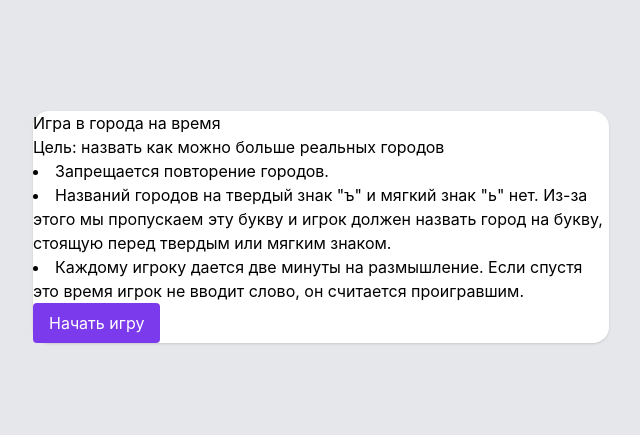
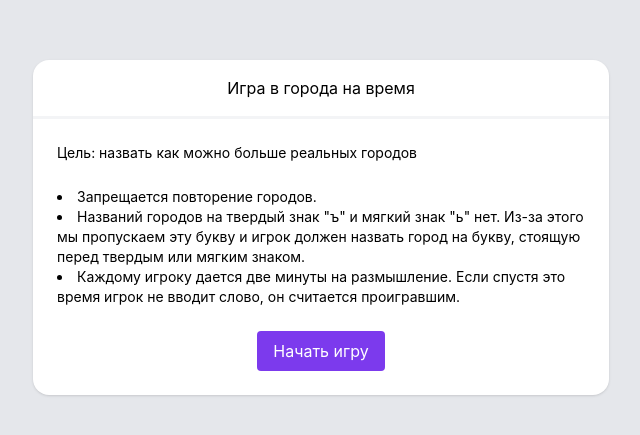
Before and after one commit to Malacar-Miles/cities, a React (Create React App) app: page / in a window 1280 px wide. Shown: the part 173-608 px from the top of the page, without its empty margins (319-959 px from the left). Built offline with nearby package versions, Linux system fonts and the light colour scheme.

Commit message:
Did lots of style polishing, styles are almost final. Will start working on timers next.

```diff
--- a/src/ui/components/button.tsx
+++ b/src/ui/components/button.tsx
@@ -3,17 +3,20 @@ const Button = ({
   isInactive = false,
   onClick,
   children,
+  className,
 }: {
   type: "normal" | "small";
   isInactive?: boolean;
   onClick?: () => void;
   children: React.ReactNode;
+  className?: string;
 }) => {
   const handleClick = () => {
     if (!isInactive && onClick) onClick();
   };
 
   let style = "flex items-center text-white";
+  if (className) style += " " + className;
 
   switch (type) {
     case "normal":
--- a/src/ui/pages/endgame.tsx
+++ b/src/ui/pages/endgame.tsx
@@ -18,13 +18,17 @@ const EndgameScreen = ({
       : "К сожалению, твое время вышло!\nТвой противник победил!";
 
   return (
-    <div className="w-full">
+    <div className="w-full p-10 flex flex-col gap-8 items-center whitespace-pre-wrap text-center text-xl">
       <h2>{headerText}</h2>
-      <p>Всего было перечислено городов: {getUsedCitiesAmount()}</p>
-      <p>Очень неплохой результат!</p>
-      <p>Последний город, названный победителем</p>
-      <p className="font-bold capitalize">{getLastUsedCity()}</p>
-      <Button type="normal" onClick={startNewGame}>
+      <p>
+        Всего было перечислено городов: {getUsedCitiesAmount()}
+        {"\n"}Очень неплохой результат!
+      </p>
+      <div className="flex flex-col gap-1.5">
+        <p>Последний город, названный победителем:</p>
+        <p className="font-bold capitalize">{getLastUsedCity()}</p>
+      </div>
+      <Button type="normal" onClick={startNewGame} className="text-base">
         Начать новую игру
       </Button>
     </div>
--- a/src/ui/pages/game.tsx
+++ b/src/ui/pages/game.tsx
@@ -16,11 +16,14 @@ const Game = ({ gameData }: { gameData: GameDataAndControls }) => {
       ? "Сейчас ваша очередь"
       : "Сейчас очередь соперника";
 
+  const citiesAmount = getUsedCitiesAmount()
+
   return (
-    <div>
+    <div className="flex flex-col w-full h-full">
       <h2 className="p-4">{headerText}</h2>
       <hr />
       <ChatHistoryBox chatHistory={chatHistory} />
+      <p className="text-sm text-gray-400 text-center"> {citiesAmount > 0 && `Всего перечислено городов: ${citiesAmount}`}</p>
       <ChatInputBox
         addPlayerInput={addPlayerInput}
         gameState={gameState}
--- a/src/ui/pages/intro.tsx
+++ b/src/ui/pages/intro.tsx
@@ -3,9 +3,11 @@ import Button from "../components/button";
 const Intro = ({ startNewGame }: { startNewGame: () => void }) => {
   return (
     <div className="w-full">
-      <h1>Игра в города на время</h1>
-      <h3>Цель: назвать как можно больше реальных городов</h3>
-      <ul className="list-disc list-inside">
+      <h1 className="p-4 text-center">Игра в города на время</h1>
+      <hr className="h-[3px] border-0 text-gray-100 bg-gray-100"/>
+      <div className="p-6 flex flex-col gap-6 items-center text-sm">
+        <h3 className="self-stretch">Цель: назвать как можно больше реальных городов</h3>
+        <ul className="list-disc list-inside self-stretch">
           <li>Запрещается повторение городов.</li>
           <li>
             Названий городов на твердый знак "ъ" и мягкий знак "ь" нет. Из-за
@@ -13,13 +15,14 @@ const Intro = ({ startNewGame }: { startNewGame: () => void }) => {
             стоящую перед твердым или мягким знаком.
           </li>
           <li>
-          Каждому игроку дается две минуты на размышление. Если спустя это время
-          игрок не вводит слово, он считается проигравшим.
+            Каждому игроку дается две минуты на размышление. Если спустя это
+            время игрок не вводит слово, он считается проигравшим.
           </li>
         </ul>
-      <Button type="normal" onClick={startNewGame}>
+        <Button type="normal" onClick={startNewGame} className="text-base">
           Начать игру
         </Button>
+      </div>
     </div>
   );
 };
--- a/src/ui/widgets/chat-history-box.tsx
+++ b/src/ui/widgets/chat-history-box.tsx
@@ -2,7 +2,7 @@ import type { ChatHistory } from "../../model/game-logic";
 import ChatHistoryItem from "../components/chat-history-item";
 
 const ChatHistoryBox = ({ chatHistory }: { chatHistory: ChatHistory }) => {
-  const ITEMS_TO_DISPLAY = 7;
+  const ITEMS_TO_DISPLAY = 12;
   const chatHistoryToDisplay =
     chatHistory.length <= ITEMS_TO_DISPLAY
       ? chatHistory
@@ -10,7 +10,7 @@ const ChatHistoryBox = ({ chatHistory }: { chatHistory: ChatHistory }) => {
 
   if (chatHistory.length > 0)
     return (
-      <div className="w-full h-80 flex flex-col items-center gap-2 p-4">
+      <div className="w-full grow shrink sm:h-80 flex flex-col items-center justify-end gap-2 p-4 overflow-hidden">
         {chatHistoryToDisplay.map((chatHistoryItem, index) => (
           <ChatHistoryItem type={chatHistoryItem.type} key={index}>
             {chatHistoryItem.content}
@@ -20,7 +20,7 @@ const ChatHistoryBox = ({ chatHistory }: { chatHistory: ChatHistory }) => {
     );
   else
     return (
-      <div className="w-full h-80 flex justify-center items-center">
+      <div className="w-full grow shrink sm:h-80 flex justify-center items-center">
         <span className="text-gray-400">
           Первый участник вспоминает города...
         </span>
```
Lines whose indentation alone changed are shown as unchanged.
